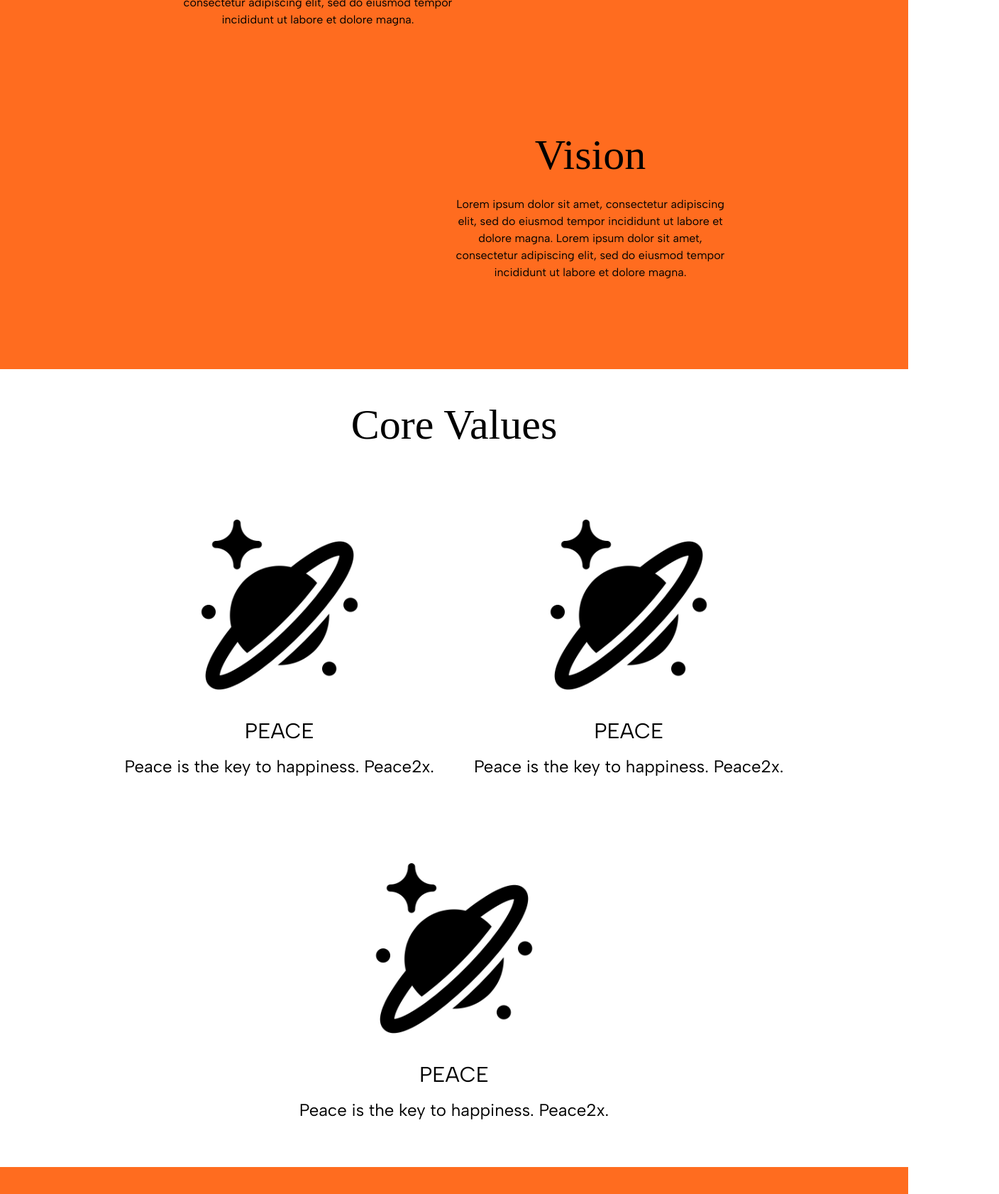
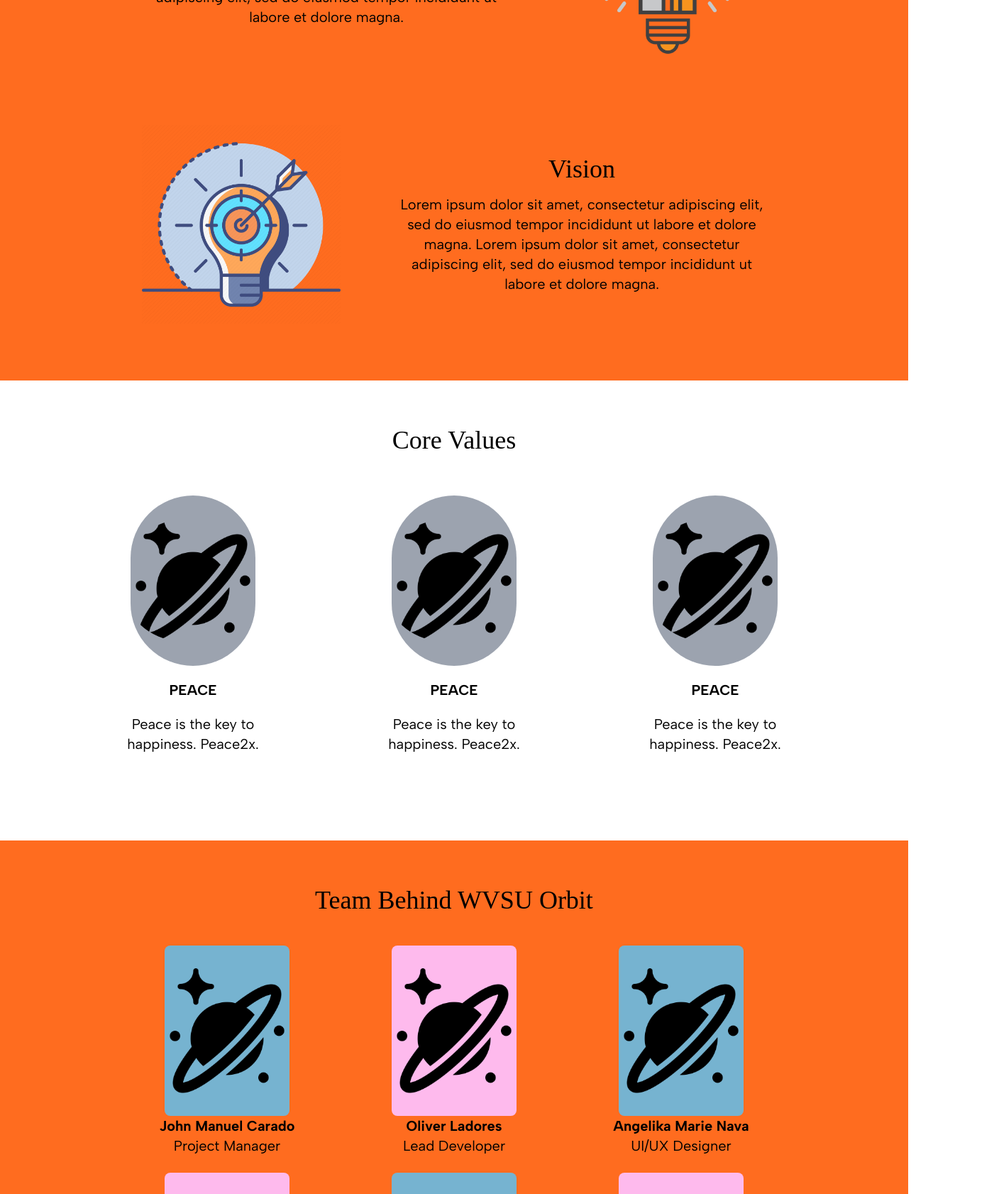
Before and after one commit to computerscience-person/Group2_WVSU-Orbit, a React (Vite) app in the folder frontend/: page /about in a window 1280 px wide. Shown: the part 1080-2762 px from the top of the page at 71% size, 1408 px wide, since content can reach past the window. Built offline with nearby package versions, Linux system fonts and the light colour scheme; a web font is replaced by a local one.

Commit message:
Assets implemented

```diff
--- a/frontend/src/components/about/About_CoreValues.tsx
+++ b/frontend/src/components/about/About_CoreValues.tsx
@@ -12,17 +12,21 @@
   coreDesc,
 }) => {
   return (
-    <div className="flex flex-col items-center">
+    <div className="flex flex-col justify-center items-center w-[15rem] h-[20rem] space-y-5">
       {/* Background image */}
-      <div className=" sm:w-40 md:w-60 lg:w-60 sm:h-40 md:h-60 lg:h-60 md:mt-16 lg:mt-16 flex justify-center items-center rounded-lg">
-        <img src={imageSrc} alt="DevImage" />
+      <div className="max-h-[15rem]">
+        <img
+          src={imageSrc}
+          alt="DevImage"
+          className="bg-gray-400 rounded-full h-full py-[2rem]"
+        />
       </div>
       {/* Core title */}
-      <p className="font-content sm:text-2xl md:text-3xl lg:text-3xl sm:mt-8 md:mt-10 lg:mt-10 text-center">
+      <p className="font-content font-bold text-base sm:text-lg md:text-xl text-center">
         {coreTitle}
       </p>
       {/* Core description */}
-      <p className="font-content sm:text-1xl md:text-2xl lg:text-2xl mt-4 text-center">
+      <p className="font-content text-base sm:text-lg md:text-xl text-center">
         {coreDesc}
       </p>
     </div>
--- a/frontend/src/components/about/About_DevsDisplay.tsx
+++ b/frontend/src/components/about/About_DevsDisplay.tsx
@@ -14,20 +14,17 @@
   devRole,
 }) => {
   return (
-    <div className="flex flex-col items-center">
+    <div className="flex flex-col justify-center items-center w-[15rem] h-[20rem]">
       {/* Background image */}
-      <div
-        className=" sm:w-40 md:w-60 lg:w-60 sm:h-60 md:h-80 lg:h-80 mx-auto flex justify-center items-center rounded-lg"
-        style={{ backgroundColor: bgColor }}
-      >
-        <img src={imageSrc} alt="DevImage" />
+      <div className={`${bgColor} rounded-lg max-h-[15rem]`}>
+        <img src={imageSrc} alt="DevImage" className=" h-full py-[2rem]" />
       </div>
       {/* Core title */}
-      <p className="font-content sm:text-2xl md:text-3xl lg:text-3xl sm:mt-8 md:mt-8 lg:mt-8 text-center">
+      <p className="font-content font-bold text-base sm:text-lg md:text-xl text-center">
         {devName}
       </p>
       {/* Core description */}
-      <p className="font-content sm:text-1xl md:text-2xl lg:text-2xl mt-4 text-center">
+      <p className="font-content text-base sm:text-lg md:text-xl text-center">
         {devRole}
       </p>
     </div>
--- a/frontend/src/pages/AboutUs.tsx
+++ b/frontend/src/pages/AboutUs.tsx
@@ -1,48 +1,50 @@
-import React from "npm:react";
 import About_CoreValues from "../components/about/About_CoreValues.tsx";
 import About_DevsDisplay from "../components/about/About_DevsDisplay.tsx";
-
 import Nav from "../components/Nav.tsx";
 import Footer from "../components/Footer.tsx";
+import sampleImage from "../assets/coreValues/saturn.png";
+import missionImg from "../assets/icons/mision_image.webp";
+import visionImg from "../assets/icons/vision_image.png";
 
-import sampleImage from "../assets/coreValues/saturn.png";
-
-const devDisplayComponents = [
+const threeDevs1 = [
   {
     imageSrc: sampleImage,
-    devName: "DevName",
-    bgColor: "#CFE4F4",
-    devRole: "Developer Role",
+    devName: "John Manuel Carado",
+    bgColor: "bg-pool",
+    devRole: "Project Manager",
   },
   {
     imageSrc: sampleImage,
-    devName: "DevName",
-    bgColor: "#CFE4F4",
-    devRole: "Developer Role",
+    devName: "Oliver Ladores",
+    bgColor: "bg-sorbet",
+    devRole: "Lead Developer",
   },
   {
     imageSrc: sampleImage,
-    devName: "DevName",
-    bgColor: "#CFE4F4",
-    devRole: "Developer Role",
+    devName: "Angelika Marie Nava",
+    bgColor: "bg-pool",
+    devRole: "UI/UX Designer",
+  },
+];
+
+const threeDevs2 = [
+  {
+    imageSrc: sampleImage,
+    devName: "Reycel Sarmiento",
+    bgColor: "bg-sorbet",
+    devRole: "UI/UX Designer",
   },
   {
     imageSrc: sampleImage,
-    devName: "DevName",
-    bgColor: "#CFE4F4",
-    devRole: "Developer Role",
+    devName: "Els Dave Constantino",
+    bgColor: "bg-pool",
+    devRole: "Fullstack Developer",
   },
   {
     imageSrc: sampleImage,
-    devName: "DevName",
-    bgColor: "#CFE4F4",
-    devRole: "Developer Role",
-  },
-  {
-    imageSrc: sampleImage,
-    devName: "DevName",
-    bgColor: "#CFE4F4",
-    devRole: "Developer Role",
+    devName: "Cristopher Ian Artacho",
+    bgColor: "bg-sorbet",
+    devRole: "Front-end Developer",
   },
 ];
 
@@ -68,17 +70,17 @@
   return (
     <>
       {/* LAYER 1 */}
-      <div className="white flex flex-col min-h-screen overflow-hidden">
+      <div className="flex flex-col min-h-screen overflow-hidden">
         <Nav />
-        <div className="relative">
         <div className="absolute left-1/2 -translate-x-1/2 sm:w-[120vw] sm:h-[85vh] md:w-[120vw] md:h-[100vh]  lg:w-[120vw] lg:h-[100vh] bg-[#FF6C1F] rounded-[50%_50%] top-[-50vh] -z-10"></div>
-        </div>
-        <div className="flex flex-col items-center space-y-4 my-8 sm:my-16 md:mx-8 lg:mx-8">
-          {/* ABOUT WVSU ORBIT */}
-          <h1 className="font-leader text-3xl sm:text-5xl md:text-7xl lg:text-7xl">
+        <div className="flex justify-center py-20">
+          <h1 className="font-leader text-3xl sm:text-5xl md:text-6xl">
             ABOUT WVSU ORBIT
           </h1>
-          <p className="font-content text-base sm:text-sm sm:mx-20 sm:my-24 sm:pt-60 md:text-xl md:pt-72 md:mx-64 lg:text-xl lg:pt-72 lg:mx-64 text-center">
+        </div>
+        <div className="flex flex-col items-center px-44 pt-48 pb-24">
+          {/* ABOUT WVSU ORBIT */}
+          <p className="font-content text-base sm:text-lg md:text-xl  text-center">
             WVSU Orbit kckvkvnsknvskvnksvs t kckvkvnsknvskvnksvst
             kckvkvnsknvskvnksvst kckvkvnsknvskvnksvst kckvkvnsknvLorem ipsum
             dolor sit amet, consectetur adipiscing elit, sed do eiusmod tempor
@@ -88,76 +90,102 @@
         </div>
       </div>
       {/* LAYER 2 */}
-      <div className="white flex flex-col min-h-screen overflow-hidden items-center">
-        <div className="relative">
+      <div className="flex flex-col min-h-screen overflow-hidden items-center">
+        {/* ARC DIV */}
+        <div className="relative ">
           <div className="absolute left-1/2 -translate-x-1/2 sm:w-[120vw] sm:h-[85vh] md:w-[120vw] md:h-[100vh]  lg:w-[120vw] lg:h-[100vh] bg-tangerine rounded-[50%_50%] top-[0vh] -z-10"></div>
         </div>
+        {/* SHARP CUT FROM ARC */}
         <div className="relative">
           <div className="absolute left-1/2 -translate-x-1/2 sm:w-[100vw] sm:h-[85vh] md:w-[110vw] md:h-[80vh] lg:w-[110vw] lg:h-[80vh] bg-tangerine top-[30vh] -z-10"></div>
         </div>
-        {/* Mission */}
-        <div className="relative sm:h-48 sm:w-80 md:h-52 md:w-96 lg:h-52 lg:w-96 text-center sm:mt-24 md:mt-28 lg:mt-28 sm:mr-80 md:mr-96 lg:mr-96 sm:mb-9">
-          <h1 className="font-leader text-3xl sm:text-4xl md:text-6xl lg:text-6xl">
+        {/* Mission and Vision*/}
+        <div className=" w-full py-[5rem] space-y-24">
+          {/* MISSION DIV */}
+          <div className="h-[35vh] flex flex-row justify-center items-center space-x-[5rem]">
+            {/* MISSION DIV TEXT */}
+            <div className="w-[65vh] flex flex-col space-y-4 max-h-full justify-center items-center text-center">
+              <h1 className="font-leader sm:text-2xl md:text-3xl lg:text-4xl">
                 Mission
               </h1>
-          <p className="font-content text-base my-7 sm:text-sm md:text-base lg:text-base">
+              <p className="font-content text-base sm:text-lg md:text-xl">
                 Lorem ipsum dolor sit amet, consectetur adipiscing elit, sed do
                 eiusmod tempor incididunt ut labore et dolore magna. Lorem ipsum
-            dolor sit amet, consectetur adipiscing elit, sed do eiusmod tempor
-            incididunt ut labore et dolore magna.
+                dolor sit amet, consectetur adipiscing elit, sed do eiusmod
+                tempor incididunt ut labore et dolore magna.
               </p>
             </div>
+            <img src={visionImg} className="max-h-full" />
+          </div>
 
-        {/* Vision */}
-        <div className="relative sm:h-48 sm:w-80 md:h-52 md:w-96 lg:w-96 text-center sm:mt-24 md:mt-28 lg:mt-28 sm:ml-80 md:ml-96 lg:ml-96 sm:mb-9">
-          <h1 className="font-leader text-3xl sm:text-4xl md:text-6xl lg:text-6xl">
+          {/* VISION */}
+
+          <div className="h-[35vh] flex flex-row justify-center items-center space-x-[5rem]">
+            <img src={missionImg} className="max-h-full" />
+            {/* VISION DIV TEXT */}
+            <div className="w-[65vh] flex flex-col space-y-4 max-h-full justify-center items-center text-center">
+              <h1 className="font-leader sm:text-2xl md:text-3xl lg:text-4xl">
                 Vision
               </h1>
-          <p className="font-content text-base my-7 sm:text-sm md:text-base lg:text-base">
+              <p className="font-content text-base sm:text-lg md:text-xl">
                 Lorem ipsum dolor sit amet, consectetur adipiscing elit, sed do
                 eiusmod tempor incididunt ut labore et dolore magna. Lorem ipsum
-            dolor sit amet, consectetur adipiscing elit, sed do eiusmod tempor
-            incididunt ut labore et dolore magna.
+                dolor sit amet, consectetur adipiscing elit, sed do eiusmod
+                tempor incididunt ut labore et dolore magna.
               </p>
             </div>
           </div>
+        </div>
+      </div>
       {/* CREATING A PARENT DIV TO ACCOMMODATE THE MULTIPLE LAYERS */}
-      <div className="bg-white flex flex-col min-h-screen overflow-hidden items-center">
-        <h1 className="font-leader text-3xl sm:text-4xl md:text-6xl lg:text-6xl sm:mt-10 md:mt-12 lg:mt-12">
+      <div className="bg-white flex flex-col py-[8vh] px-[5rem]">
+        <h1 className="font-leader sm:text-2xl md:text-3xl lg:text-4xl text-center">
           Core Values
         </h1>
-        <div className="flex flex-row flex-wrap justify-center sm:mt-16 md:mt-10 lg:mt-10 sm:gap-32 md:gap-14 lg:gap-14 sm:mb-16">
-          {coreValuesComponents.map((components, index) => (
+        <div className="py-[5rem] flex flex-row justify-center items-center space-x-[8rem]">
+          {coreValuesComponents.map((coreVal) => (
             <About_CoreValues
-              key={index}
-              imageSrc={components.imageSrc}
-              coreTitle={components.coreTitle}
-              coreDesc={components.coreDesc}
+              coreDesc={coreVal.coreDesc}
+              coreTitle={coreVal.coreTitle}
+              imageSrc={coreVal.imageSrc}
             />
           ))}
         </div>
       </div>
 
       {/* CREATING A PARENT DIV TO ACCOMMODATE THE MULTIPLE LAYERS */}
-      <div className="overflow-hidden">
+
       {/* LAYER 4 */}
-        <div className="flex flex-col min-h-screen overflow-hidden items-center bg-tangerine">
-          <p className="font-leader text-3xl sm:text-4xl md:text-6xl lg:text-6xl  sm:mt-10 md:mt-12 lg:mt-12">
+      <div className="bg-tangerine flex flex-col py-[8vh] px-[5rem]">
+        <h1 className="font-leader sm:text-2xl md:text-3xl lg:text-4xl text-center pb-[2rem]">
           Team Behind WVSU Orbit
-          </p>
-          <div className="flex flex-wrap justify-center items-center sm:gap-32 md:gap-32 lg:gap-32 sm:pt-20 md:pt-32 lg:pt-32 sm:mb-10 md:mb-20 lg:mb-20 md:mx-24">
-            {devDisplayComponents.map((components, index) => (
+        </h1>
+
+        {/* FIRST THREE */}
+        <div className="flex flex-row justify-center space-x-[5rem]">
+          {threeDevs1.map((dev) => (
             <About_DevsDisplay
-                key={index}
-                imageSrc={components.imageSrc}
-                devName={components.devName}
-                bgColor={components.bgColor}
-                devRole={components.devRole}
+              bgColor={dev.bgColor}
+              devRole={dev.devRole}
+              devName={dev.devName}
+              imageSrc={dev.imageSrc}
+            />
+          ))}
+        </div>
+
+        {/* SECOND THREE */}
+        <div className="flex flex-row justify-center space-x-[5rem]">
+          {threeDevs2.map((dev) => (
+            <About_DevsDisplay
+              bgColor={dev.bgColor}
+              devRole={dev.devRole}
+              devName={dev.devName}
+              imageSrc={dev.imageSrc}
             />
           ))}
         </div>
       </div>
-      </div>
+
       <Footer />
     </>
   );
```
Also changed, not shown: frontend/tailwind.config.js (line endings or trailing spaces), 2 other files (tests, documents, lock files or other folders). Lines whose indentation alone changed are shown as unchanged.
